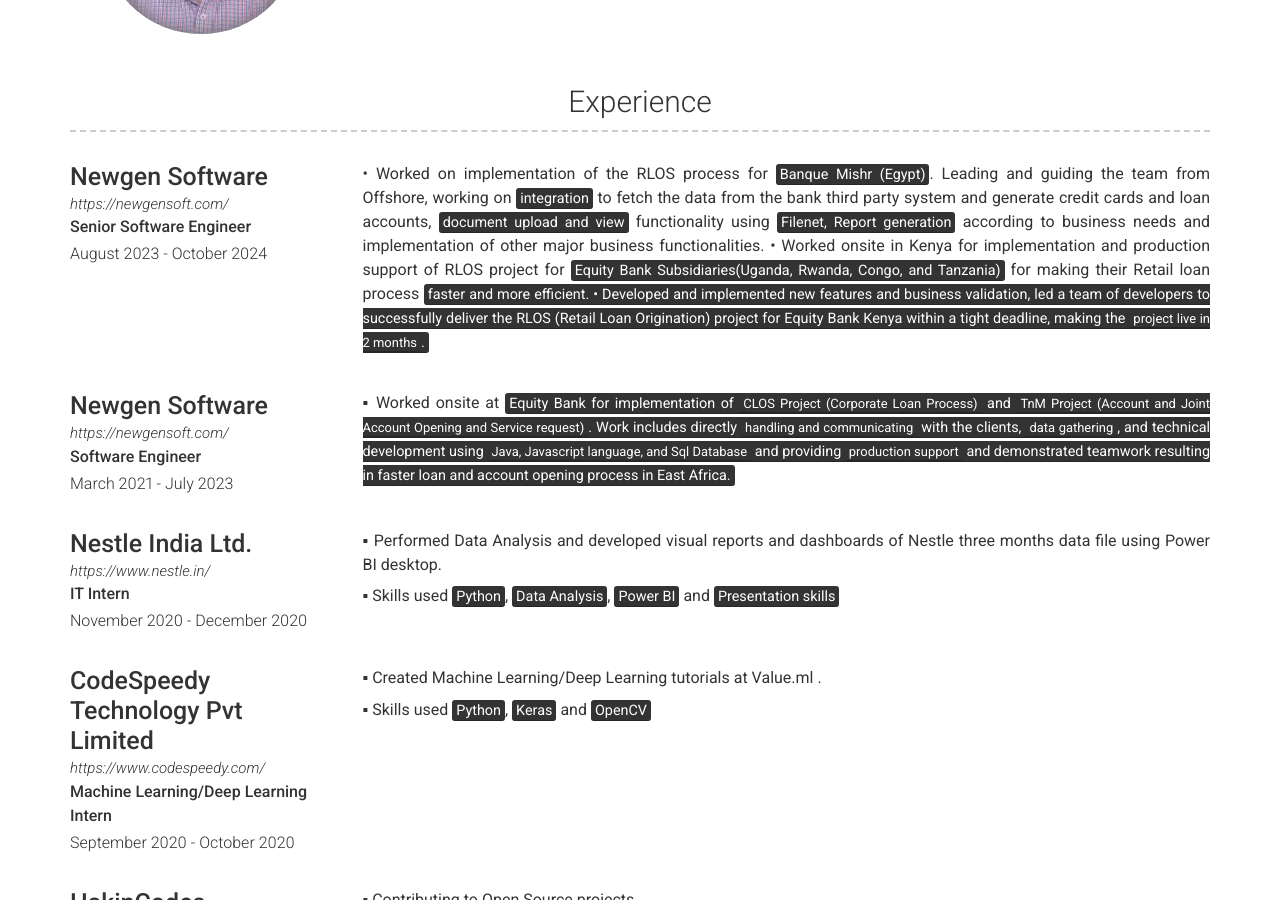
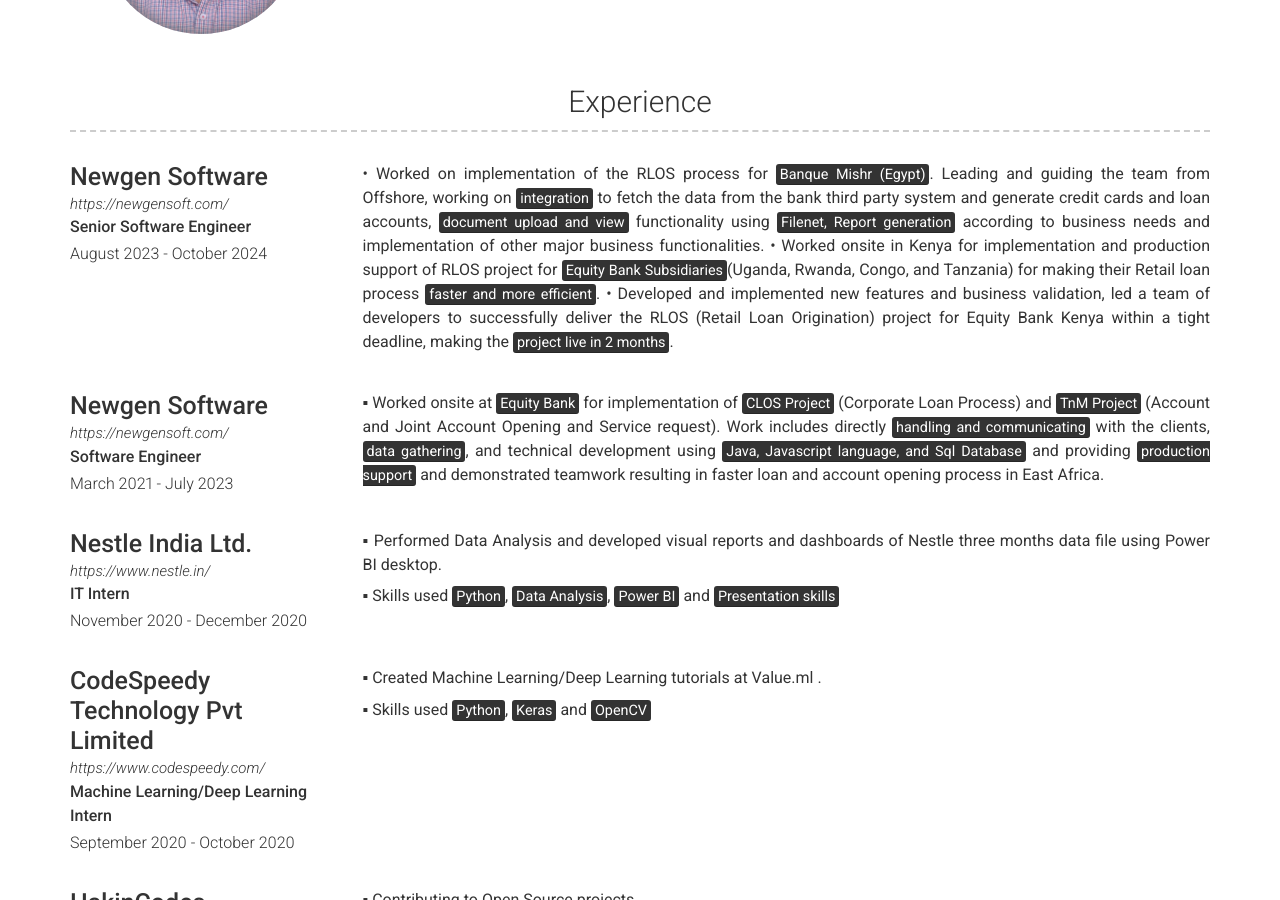
Before and after one commit to rjn01/rjn01.github.io, a Jekyll site: the page built from index.md, in a window 1280 px wide and 900 px high, scrolled down 445 px. Built offline with Jekyll 4.4.1, drawn with Linux system fonts in a browser that asks for light colours; nearby versions of some CDN libraries.

```diff
--- a/_data/experience.yml
+++ b/_data/experience.yml
@@ -10,8 +10,8 @@
       cards and loan accounts, <mark>document upload and view</mark> functionality using <mark>Filenet, Report
       generation</mark> according to business needs and implementation of other major business functionalities.
     • Worked onsite in Kenya for implementation and production support of RLOS project for <mark>Equity Bank
-      Subsidiaries(Uganda, Rwanda, Congo, and Tanzania)</mark> for making their Retail loan process <mark>faster and more
-      efficient.
+      Subsidiaries</mark>(Uganda, Rwanda, Congo, and Tanzania) for making their Retail loan process <mark>faster and more
+      efficient</mark>.
     • Developed and implemented new features and business validation, led a team of developers to successfully deliver the
       RLOS (Retail Loan Origination) project for Equity Bank Kenya within a tight deadline, making the <mark>project live in 2
       months</mark>.
@@ -22,8 +22,8 @@
   job_title: Software Engineer
   dates: March 2021 - July 2023
   description: |
-    ▪ Worked onsite at <mark>Equity Bank for implementation of <mark>CLOS Project (Corporate Loan Process)</mark> and
-      <mark>TnM Project (Account and Joint Account Opening and Service request)</mark>. Work includes directly <mark>handling
+    ▪ Worked onsite at <mark>Equity Bank</mark> for implementation of <mark>CLOS Project</mark> (Corporate Loan Process) and
+      <mark>TnM Project</mark> (Account and Joint Account Opening and Service request). Work includes directly <mark>handling
       and communicating</mark> with the clients, <mark>data gathering</mark>, and technical development using <mark>Java,
       Javascript language, and Sql Database</mark> and providing <mark>production support</mark> and demonstrated teamwork
       resulting in faster loan and account opening process in East Africa.
```
